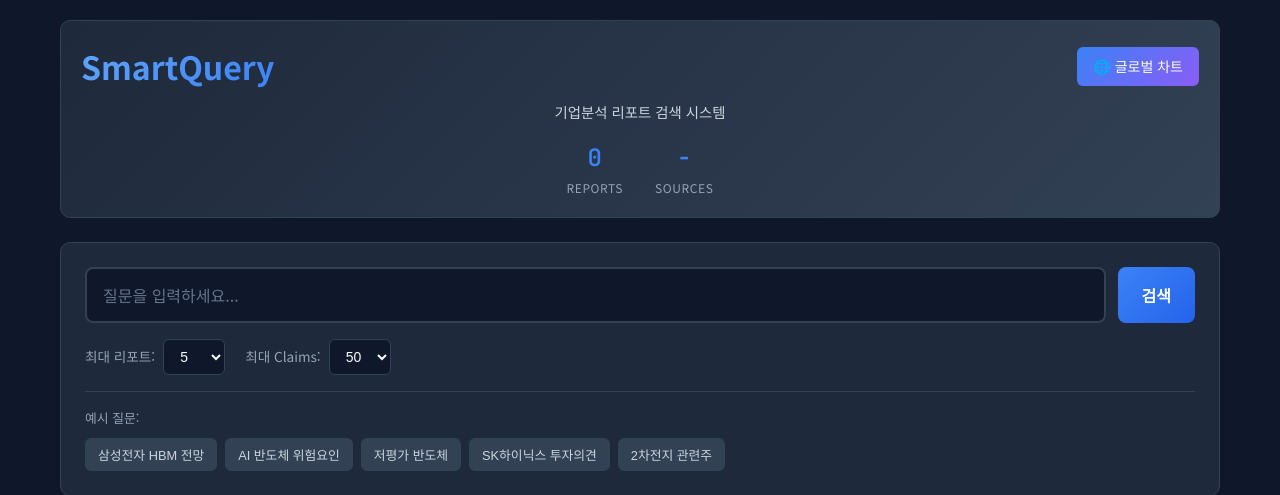
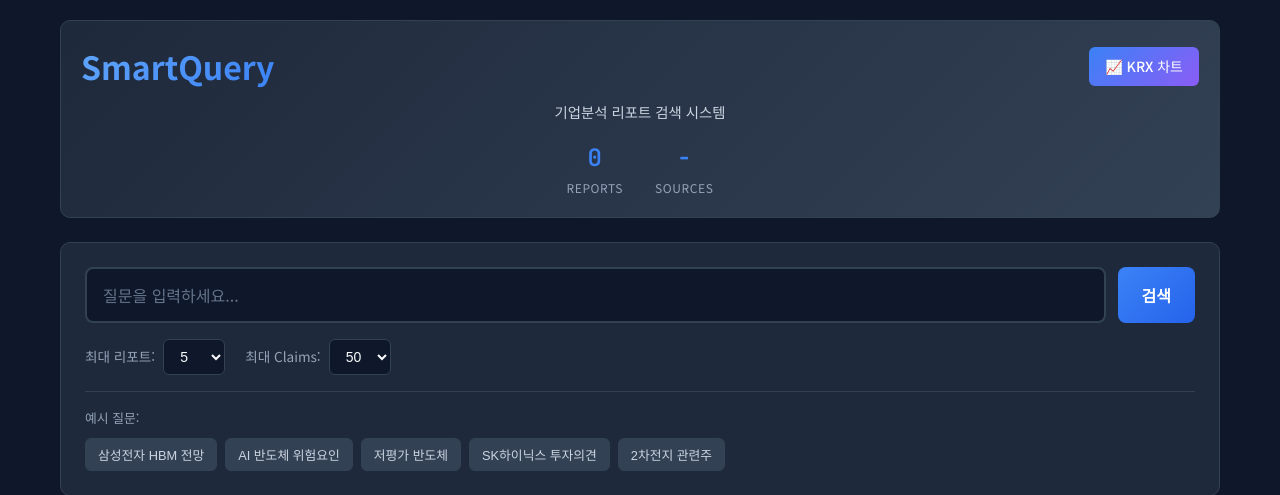
Before and after one commit to cschung7/naver-report-query, a Flask app: page / in a window 1280 px wide. Shown: the top 495 px of the page. Run offline with Flask 3, Linux system fonts and the light colour scheme; data that the repository does not hold is empty; some libraries are stand-ins or nearby versions.

Commit message:
Rename 글로벌 차트 tab to KRX 차트
Co-Authored-By: Claude Opus 4.6 <noreply@anthropic.com>

```diff
--- a/firm/api/templates/index.html
+++ b/firm/api/templates/index.html
@@ -866,7 +866,7 @@ body {
             <div class="header-top" style="display: flex; justify-content: space-between; align-items: center; width: 100%; margin-bottom: 0.5rem;">
                 <h1 class="header-title" style="margin: 0;">SmartQuery</h1>
                 <a href="https://stock-chart-tau.vercel.app/" target="_blank" class="demo-link" style="display: inline-flex; align-items: center; gap: 0.5rem; padding: 0.5rem 1rem; background: linear-gradient(135deg, #3b82f6, #8b5cf6); color: white; text-decoration: none; border-radius: 6px; font-size: 0.875rem; font-weight: 500; transition: all 0.2s;">
-                    🌐 글로벌 차트
+                    📈 KRX 차트
                 </a>
             </div>
             <p class="header-subtitle" id="api-subtitle">NaverReport Multi-Database Query System</p>
```
